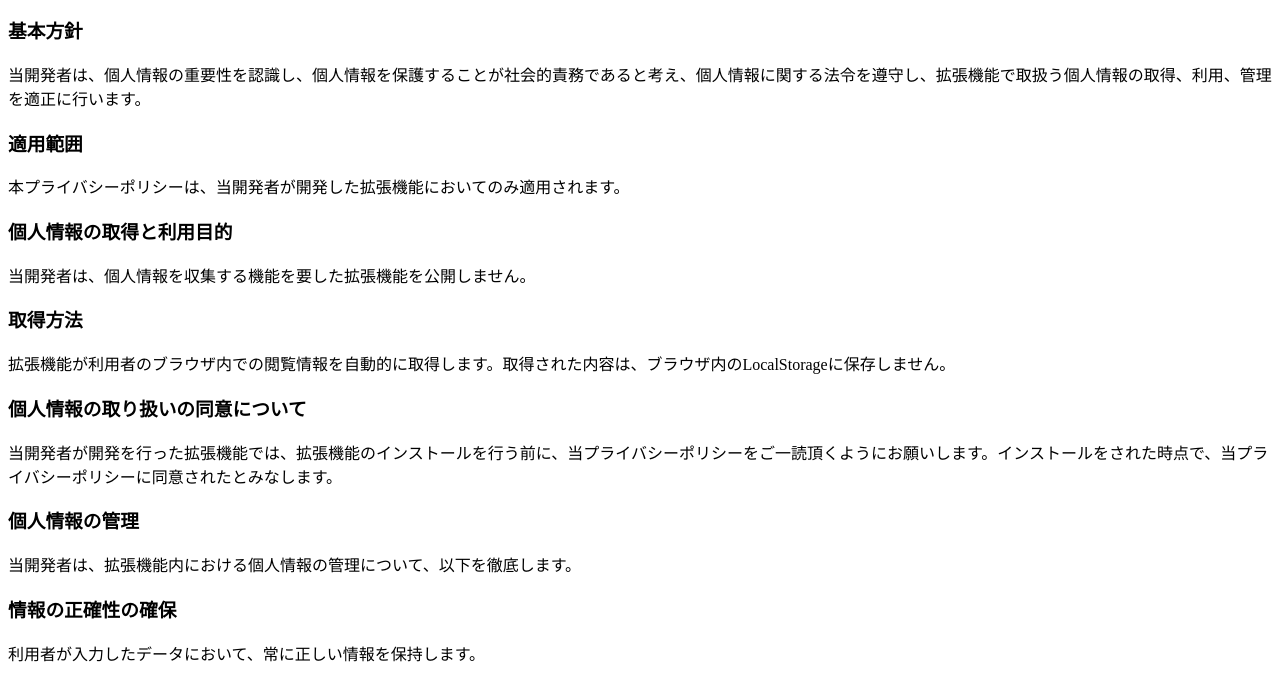
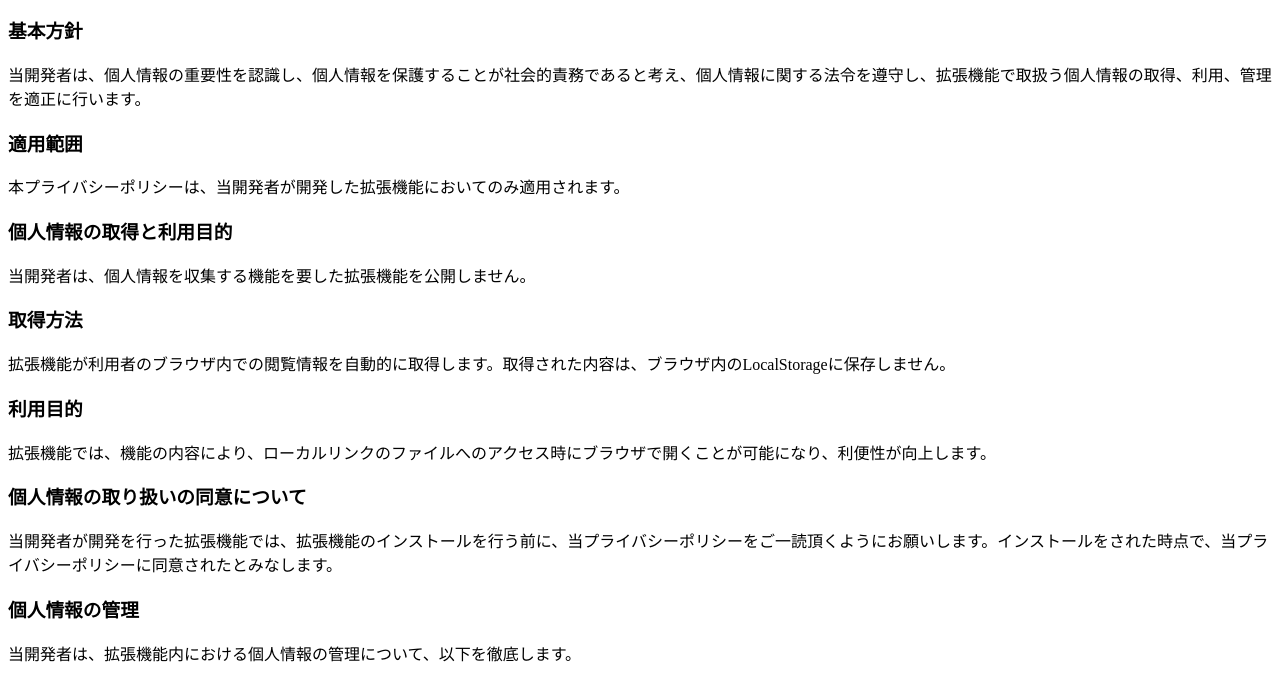
Before and after one commit to gyagi/gyagi.github.io, a plain HTML site: page index.html in a window 1280 px wide. Shown: the part 115-795 px from the top of the page. Drawn offline with Linux system fonts and the light colour scheme.

Commit message:
Update index.html

```diff
--- a/index.html
+++ b/index.html
@@ -16,6 +16,8 @@
 <p>当開発者は、個人情報を収集する機能を要した拡張機能を公開しません。</p>
 <h3>取得方法</h3>
 <p>拡張機能が利用者のブラウザ内での閲覧情報を自動的に取得します。取得された内容は、ブラウザ内のLocalStorageに保存しません。</p>
+<h3>利用目的</h3>
+<p>拡張機能では、機能の内容により、ローカルリンクのファイルへのアクセス時にブラウザで開くことが可能になり、利便性が向上します。</p>
 <h3>個人情報の取り扱いの同意について</h3>
 <p>当開発者が開発を行った拡張機能では、拡張機能のインストールを行う前に、当プライバシーポリシーをご一読頂くようにお願いします。インストールをされた時点で、当プライバシーポリシーに同意されたとみなします。</p>
 <h3>個人情報の管理</h3>
```
